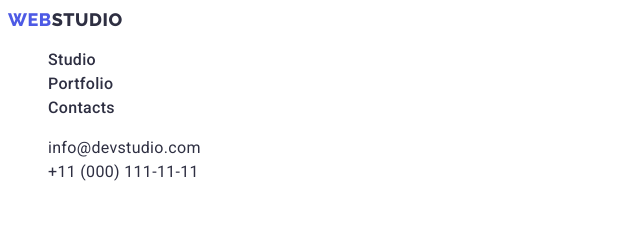
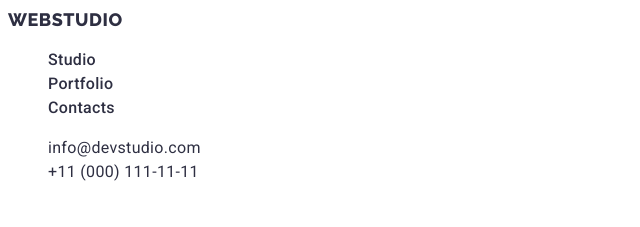
Before and after one commit to KateZaharova/goit-markup-hw-02, a plain HTML site: page index.html in a window 1280 px wide. Shown: the top 227 px of the page, 0-640 px from the left. Drawn offline with Linux system fonts and the light colour scheme.

Commit message:
hw-02 18:34

```diff
--- a/css/styles.css
+++ b/css/styles.css
@@ -28,7 +28,7 @@ font-family: var(--secondary-font);
 font-style: normal;
 font-weight: 800;
 font-size: 18px;
-line-height: 1.33;
+line-height: 1.17;
 display: flex;
 align-items: center;
 letter-spacing: 0.03em;
@@ -46,7 +46,7 @@ display: flex;
 align-items: center;
 letter-spacing: 0.03em;
 text-transform: uppercase;
-color: var(--secondary-color);
+color: var(--primary-color);
 }
 
 .menu-link{
--- a/index.html
+++ b/index.html
@@ -15,7 +15,7 @@
 <body>
        <header class="page-header">
         <nav class="page-nav">
-        <a class="logo-header link" href="./index.html"><span>Web</span>Studio</a>
+        <a class="logo-header link" href="./index.html">Web<span>Studio</span></a>
         <ul class="menu list">
             <li class="menu-item"><a class="menu-link link" href="./studio.html">Studio</a></li>
             <li class="menu-item"><a class="menu-link link" href="./portfolio.html">Portfolio</a></li>
```
Also changed, not shown: portfolio.html (+1 -1 lines), studio.html (+1 -1 lines).
